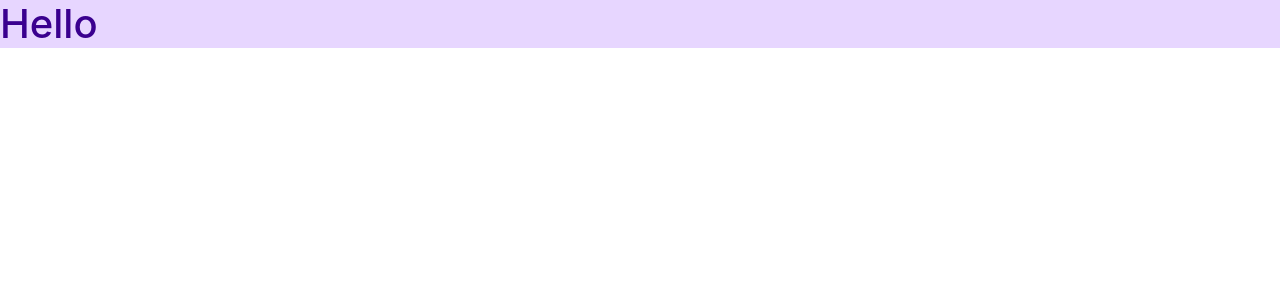
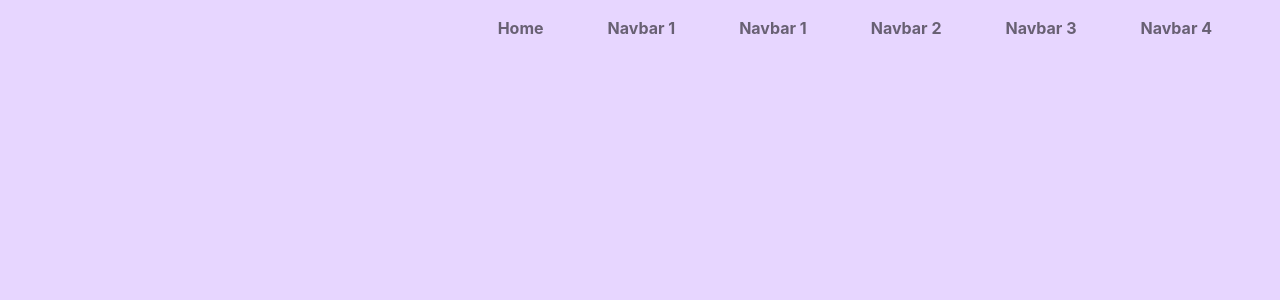
Before and after one commit to Samin1615088/blue-jazz-frontend, a React (Create React App) app: page / in a window 1280 px wide. Shown: the top 300 px of the page. Built offline with nearby package versions, Linux system fonts and the light colour scheme.

Commit message:
navbar implemented added

```diff
--- a/src/App.js
+++ b/src/App.js
@@ -1,10 +1,24 @@
 import './App.css';
+import {
+  BrowserRouter as Router,
+  Switch,
+  Route,
+  Link
+} from "react-router-dom";
+import Home from './components/Home/Home/Home';
 
 function App() {
   return (
-    <div className="color-primary color-bg-light">
-      <h1>Hello</h1>
-    </div>
+    <Router>
+      <div>
+
+        <Switch>
+          <Route exact path="/">
+            <Home />
+          </Route>
+        </Switch>
+      </div>
+    </Router>
   );
 }
 
--- a/src/components/Home/Home/Home.js
+++ b/src/components/Home/Home/Home.js
@@ -1,9 +1,10 @@
 import React from 'react';
+import Navbar from '../../shared/Navbar/Navbar';
 
 const Home = () => {
     return (
         <div>
-            <h1>Home</h1>
+            <Navbar />
         </div>
     );
 };
--- /dev/null
+++ b/src/components/shared/Navbar/Navbar.css
@@ -0,0 +1,3 @@
+.link-style {
+  color: #fff;
+}
--- a/src/components/shared/Navbar/Navbar.js
+++ b/src/components/shared/Navbar/Navbar.js
@@ -1,10 +1,40 @@
 import React from 'react';
+import './Navbar.css';
+import { Link } from 'react-router-dom';
 
 const Navbar = () => {
     return (
-        <div>
+        <nav className="navbar navbar-expand-lg navbar-light">
+            <div className="container-fluid">
+                <button className="navbar-toggler" type="button" data-bs-toggle="collapse" data-bs-target="#navbarSupportedContent" aria-controls="navbarSupportedContent" aria-expanded="false" aria-label="Toggle navigation">
+                    <span className="navbar-toggler-icon"></span>
+                </button>
 
-        </div>
+                <div className="collapse navbar-collapse" id="navbarSupportedContent">
+                    <ul className="navbar-nav ms-auto mb-2 mb-lg-0">
+                        <li className="nav-item active" >
+                            <Link className="nav-link fw-bold me-5 link-style" to="/">Home</Link>
+                        </li>
+                        <li className="nav-item">
+                            <Link className="nav-link fw-bold me-5 link-style" to="/#">Navbar 1</Link>
+                        </li>
+                        <li className="nav-item">
+                            <Link className="nav-link fw-bold me-5 link-style" to="/#">Navbar 1</Link>
+                        </li>
+                        <li className="nav-item">
+                            <Link className="nav-link fw-bold me-5 link-style" to="/#">Navbar 2</Link>
+                        </li>
+                        <li className="nav-item">
+                            <Link className="nav-link fw-bold me-5 link-style" to="/#">Navbar 3</Link>
+                        </li>
+                        <li className="nav-item">
+                            <Link className="nav-link fw-bold me-5 link-style" to="/#">Navbar 4</Link>
+                        </li>
+                    </ul>
+                </div>
+
+            </div>
+        </nav>
     );
 };
 
--- a/src/index.css
+++ b/src/index.css
@@ -1,13 +1,14 @@
 body {
   margin: 0;
-  font-family: -apple-system, BlinkMacSystemFont, 'Segoe UI', 'Roboto', 'Oxygen',
-    'Ubuntu', 'Cantarell', 'Fira Sans', 'Droid Sans', 'Helvetica Neue',
+  font-family: -apple-system, BlinkMacSystemFont, "Segoe UI", "Roboto", "Oxygen",
+    "Ubuntu", "Cantarell", "Fira Sans", "Droid Sans", "Helvetica Neue",
     sans-serif;
   -webkit-font-smoothing: antialiased;
   -moz-osx-font-smoothing: grayscale;
+  background: #e7d6ffff;
 }
 
 code {
-  font-family: source-code-pro, Menlo, Monaco, Consolas, 'Courier New',
+  font-family: source-code-pro, Menlo, Monaco, Consolas, "Courier New",
     monospace;
 }
```
